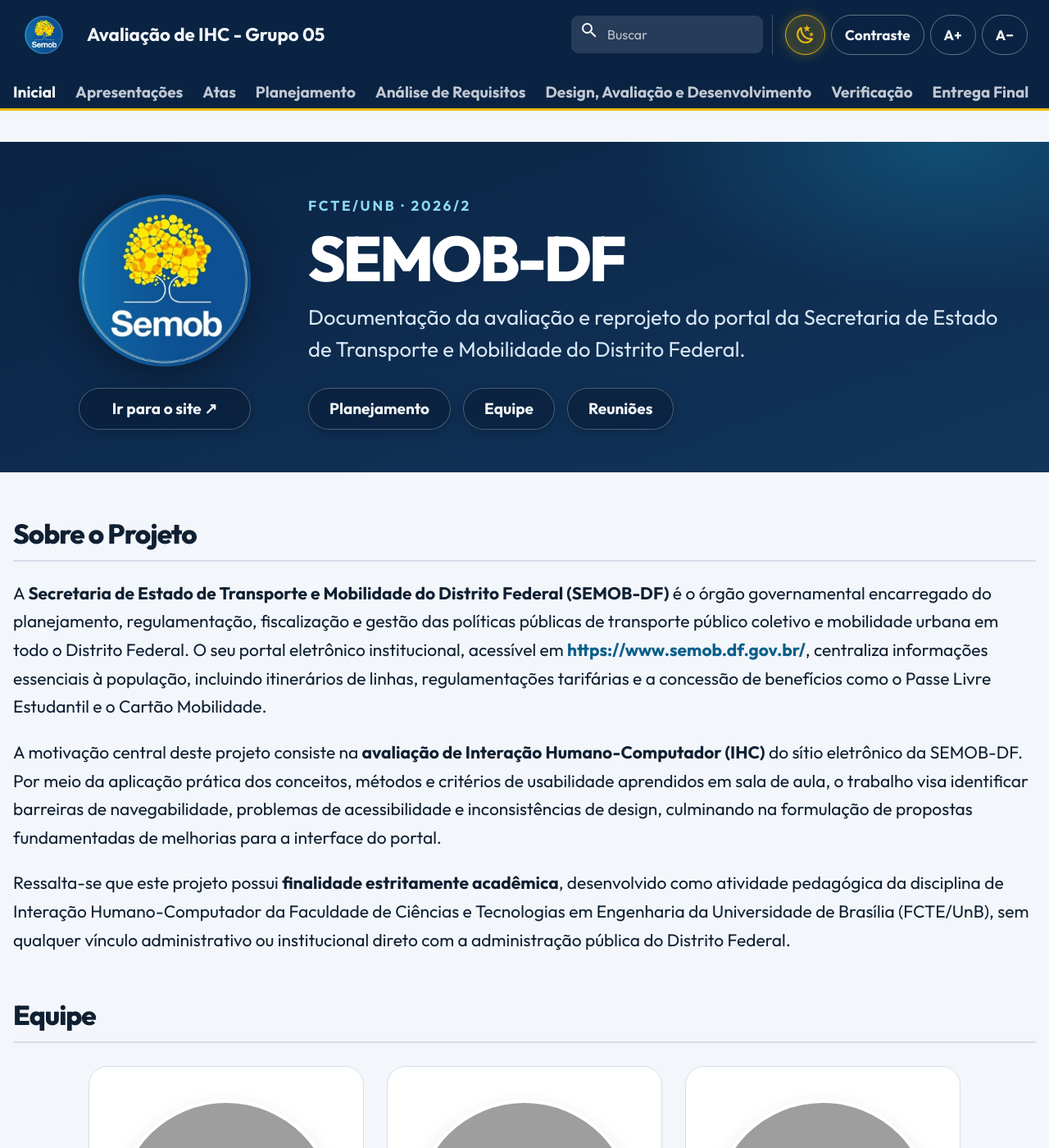
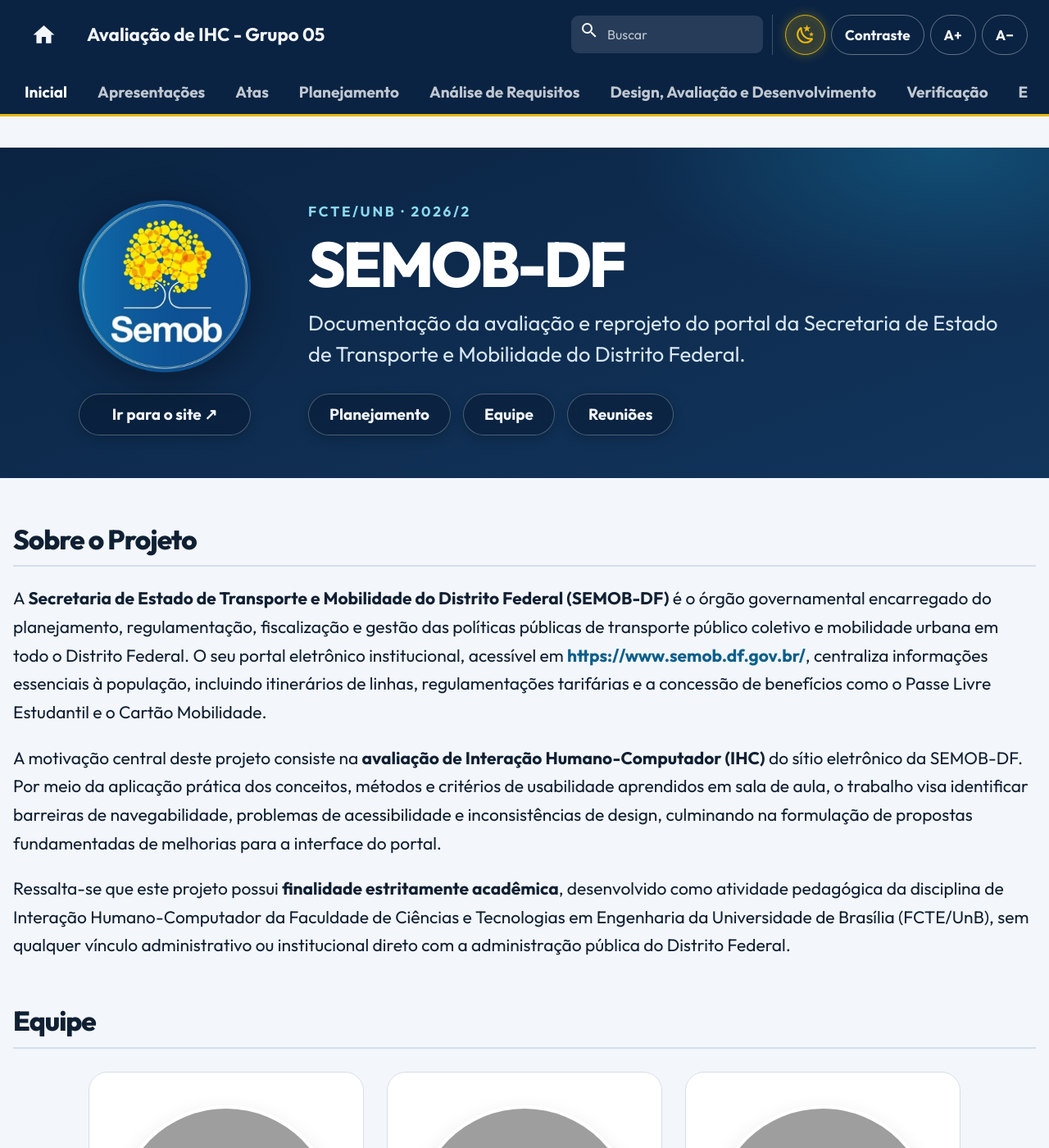
Before and after one commit to Interacao-Humano-Computador/2026.2-Grupo05, an MkDocs documentation site: the page built from docs/index.md, in a window 1280 px wide and 1400 px high. Shown: the whole window at 82% size. Built offline with MkDocs 1.6.1 and Material for MkDocs 9.7.7, drawn with Linux system fonts in a browser that asks for light colours; comment, search, counter and statistics services are not loaded; grey boxes are pictures that could not be loaded.

Commit message:
feat(nav): adiciona icone de home no cabecalho e ajusta espacamento das abas

```diff
--- a/docs/assets/css/extra.css
+++ b/docs/assets/css/extra.css
@@ -86,16 +86,29 @@
 }
 
 .md-header__button.md-logo {
-  display: block !important;
+  display: inline-flex !important;
+  align-items: center;
+  justify-content: center;
+  width: 2.35rem;
+  height: 2.35rem;
   padding: 0;
   margin-right: 0.45rem;
+  color: #f3f6fa !important;
+  border-radius: 0.4rem;
+  transition: color 0.2s ease, transform 0.2s ease;
 }
 
-.md-header__button.md-logo img,
 .md-header__button.md-logo svg {
-  width: 2.35rem;
-  height: 2.35rem;
-  border-radius: 0.4rem;
+  width: 1.55rem;
+  height: 1.55rem;
+  fill: currentColor;
+  display: block;
+}
+
+.md-header__button.md-logo:hover,
+.md-header__button.md-logo:focus-visible {
+  color: var(--gold) !important;
+  transform: translateY(-1px);
 }
 
 .md-header__title,
@@ -196,8 +209,22 @@
   border-bottom: 3px solid var(--gold);
 }
 
+.md-tabs .md-grid,
 .md-tabs__inner {
   padding: 0 1.3rem;
+}
+
+.md-tabs__list {
+  display: flex;
+  align-items: center;
+  gap: 1.85rem;
+  margin: 0;
+  padding: 0;
+}
+
+.md-tabs__item {
+  height: auto;
+  padding: 0;
 }
 
 .md-tabs__link {
@@ -207,6 +234,7 @@
   opacity: 1;
   margin-top: 0;
   padding: 0.8rem 0 0.7rem;
+  transition: color 0.2s ease, opacity 0.2s ease;
 }
 
 .md-tabs__item--active .md-tabs__link,
--- a/mkdocs.yml
+++ b/mkdocs.yml
@@ -13,7 +13,8 @@
   name: material
   language: pt-BR
   custom_dir: overrides
-  logo: assets/logo.png
+  icon:
+    logo: material/home
   favicon: assets/favicon.png
   font:
     text: Outfit
```
